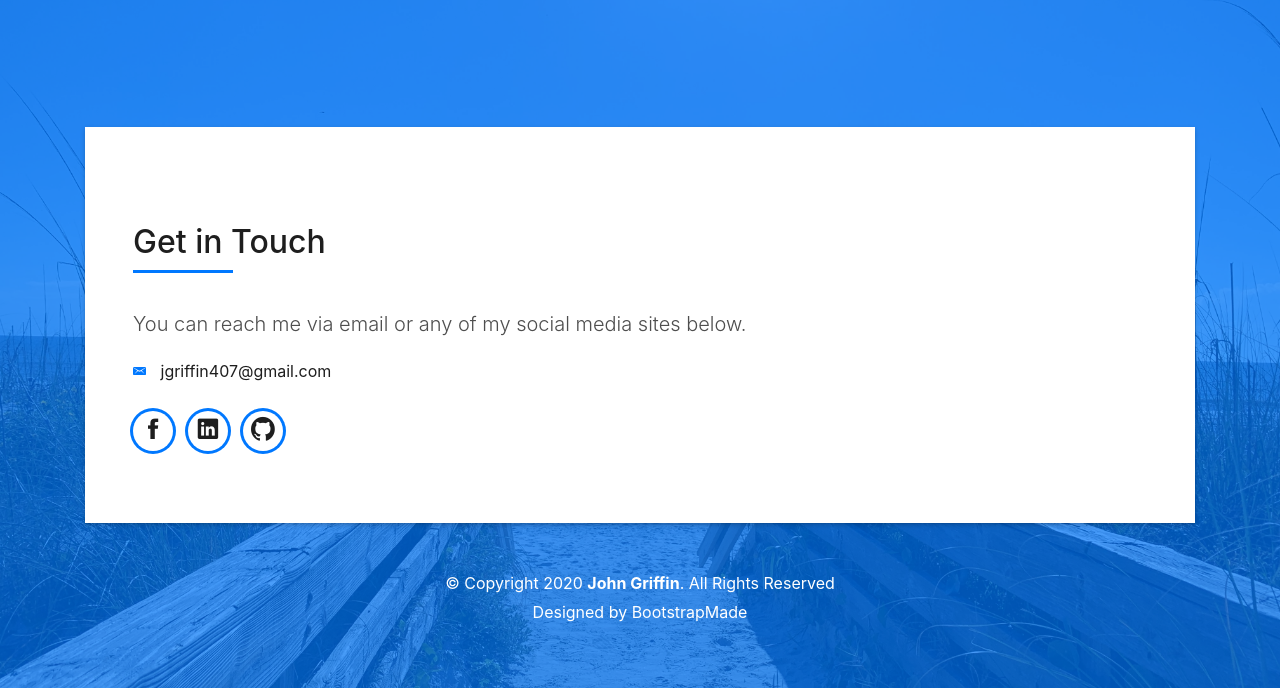
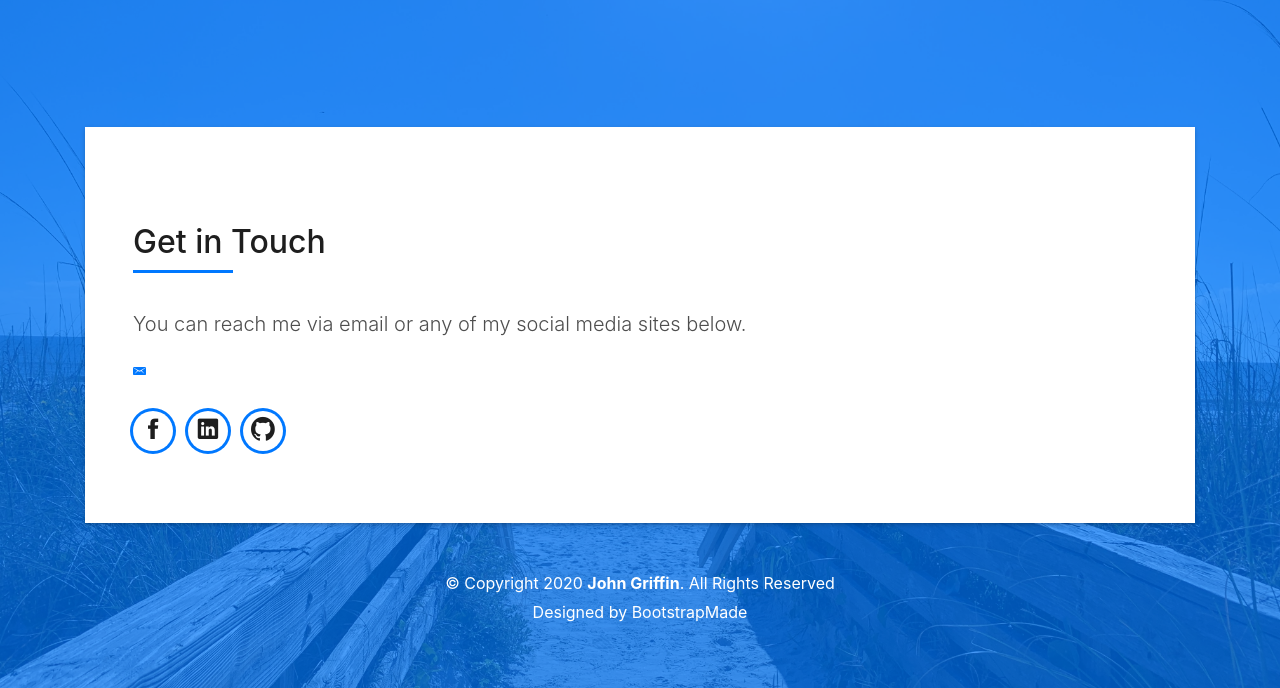
Before and after one commit to jgriffin407/Website, a PHP site: page / in a window 1280 px wide. Shown: the part 3021-3709 px from the top of the page. Run offline with PHP 8.4, Linux system fonts and the light colour scheme; some web fonts are replaced.

Commit message:
changed email reference

```diff
--- a/index.php
+++ b/index.php
@@ -436,7 +436,7 @@
                     </p>
                     <ul class="list-ico">
                       <li><span class="ion-email"></span>
-                        <a href="mailto:jgriffin407@gmail.com">jgriffin407@gmail.com</a>
+                        <a href="mailto:john@johngriffin.dev"></a>
                       </li>
                     </ul>
                   </div>
```
